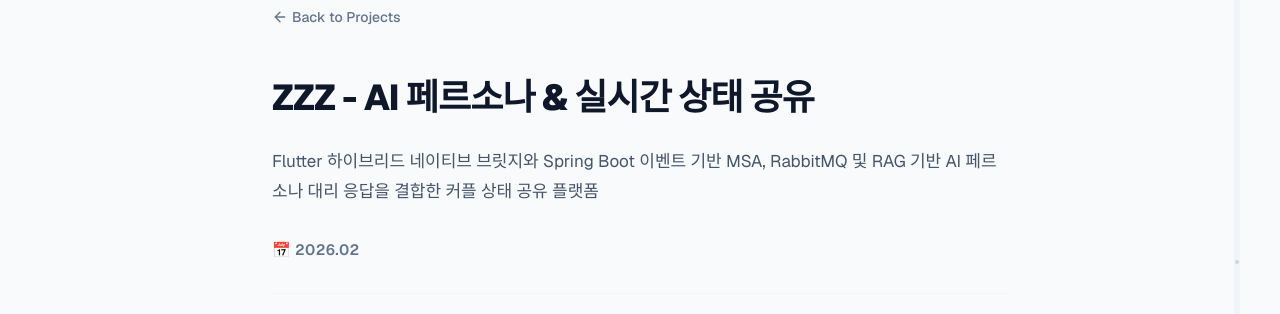
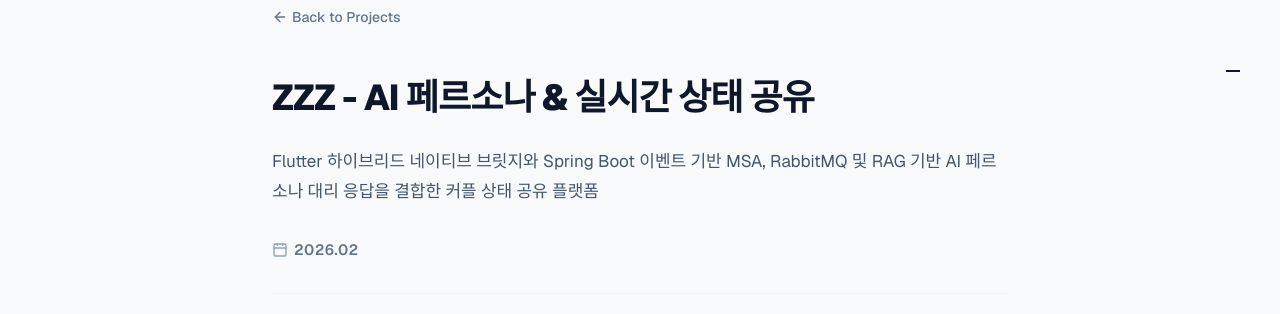
Before and after one commit to gobeomgyu/beomgg, a Next.js app: page /projects/zzz in a window 1280 px wide. Shown: the part 138-452 px from the top of the page. Built offline with nearby package versions, Linux system fonts and the light colour scheme.

Commit message:
프로젝트 게시물 상세글 스크롤 수정

```diff
--- a/src/app/projects/[slug]/ProjectDetailClient.tsx
+++ b/src/app/projects/[slug]/ProjectDetailClient.tsx
@@ -1,7 +1,7 @@
 "use client";
 
 import { useState, useEffect } from "react";
-import { ArrowLeft } from "lucide-react";
+import { ArrowLeft, Calendar } from "lucide-react";
 import { GithubIcon } from "@/components/icons";
 import { ProjectSection } from "@/lib/projectContents";
 
@@ -15,6 +15,14 @@
     }
 
     const handleScroll = () => {
+      // Check if user has scrolled to the bottom of the page
+      const isAtBottom = window.innerHeight + Math.round(window.scrollY) >= document.body.offsetHeight - 50;
+
+      if (isAtBottom && content.sections.length > 0) {
+        setActiveId(content.sections[content.sections.length - 1].id);
+        return;
+      }
+
       const scrollPosition = window.scrollY + 150; // offset for header
       let currentId = content.sections[0]?.id;
 
@@ -50,7 +58,8 @@
 
           <div className="flex flex-wrap items-center gap-4 text-[15px] text-slate-500 dark:text-slate-400 font-semibold border-b border-slate-100 dark:border-slate-800/80 pb-8 mb-8">
             <span className="flex items-center gap-1.5 tracking-wide">
-              📅 {project.date}
+              <Calendar size={16} className="text-slate-400 dark:text-slate-500" />
+              {project.date}
             </span>
             {project.githubUrl !== "#" && (
               <a href={project.githubUrl} target="_blank" rel="noopener noreferrer" className="flex items-center gap-1.5 hover:text-slate-900 dark:hover:text-white transition-colors">
@@ -86,9 +95,16 @@
       {/* Hover TOC - Fixed on right for large screens */}
       <div className="hidden xl:block fixed right-10 top-32 w-[280px] group h-[calc(100vh-16rem)] z-50">
         {/* Subtle Indicator Line (visible when not hovered) */}
-        <div className="absolute right-0 top-0 w-1.5 h-full bg-slate-100 dark:bg-slate-800 rounded-full transition-opacity duration-300 group-hover:opacity-0 flex flex-col justify-around py-4 opacity-100 items-center">
-          {content.sections.map((_, i) => (
-            <div key={i} className="w-1 h-1 bg-slate-300 dark:bg-slate-600 rounded-full" />
+        <div className="absolute right-0 top-20 transition-opacity duration-300 group-hover:opacity-0 flex flex-col gap-3 items-end">
+          {content.sections.map((section) => (
+            <div
+              key={section.id}
+              className={`h-[2px] transition-colors duration-300 ${
+                activeId === section.id
+                  ? "w-[14px] bg-slate-900 dark:bg-white"
+                  : "w-[14px] bg-slate-300 dark:bg-slate-600"
+              }`}
+            />
           ))}
         </div>
 
```
